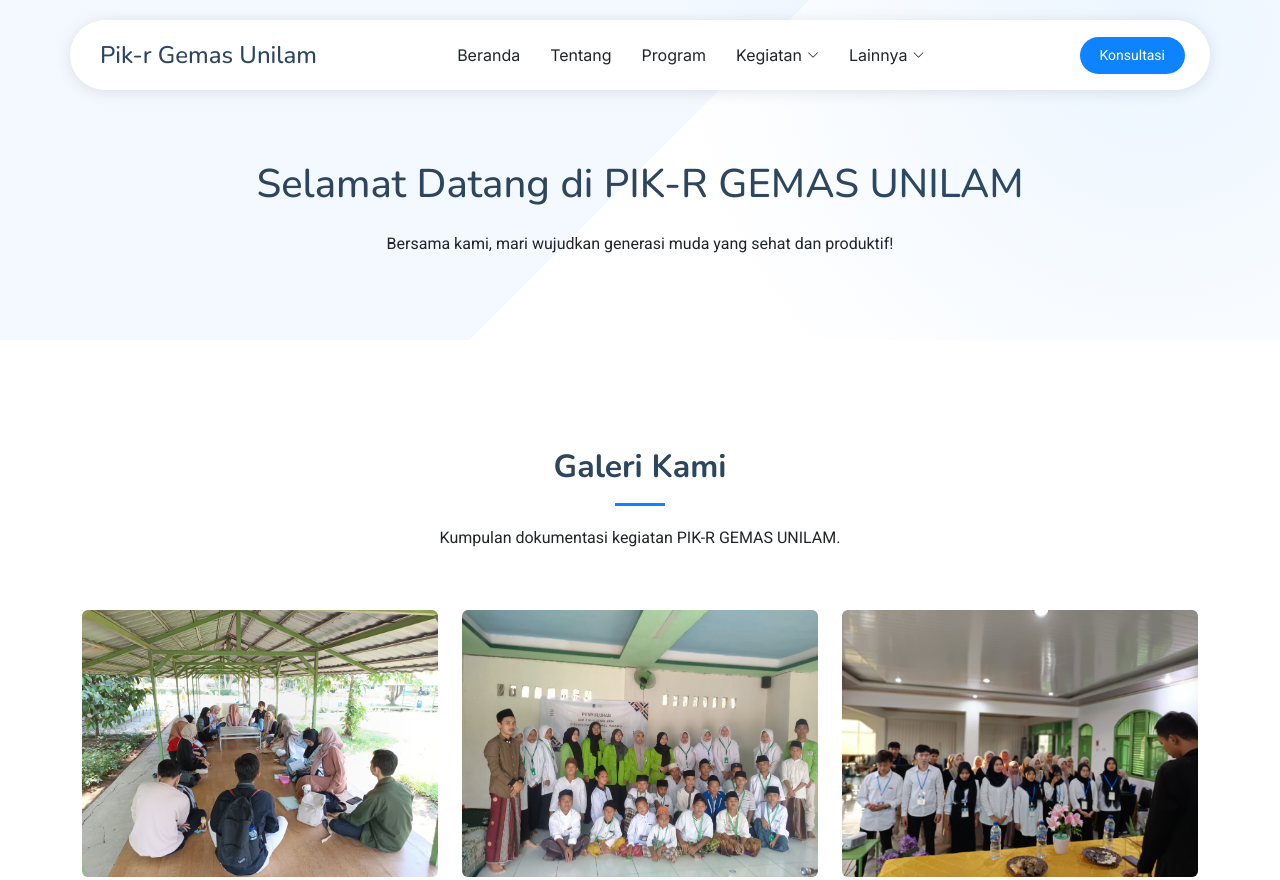
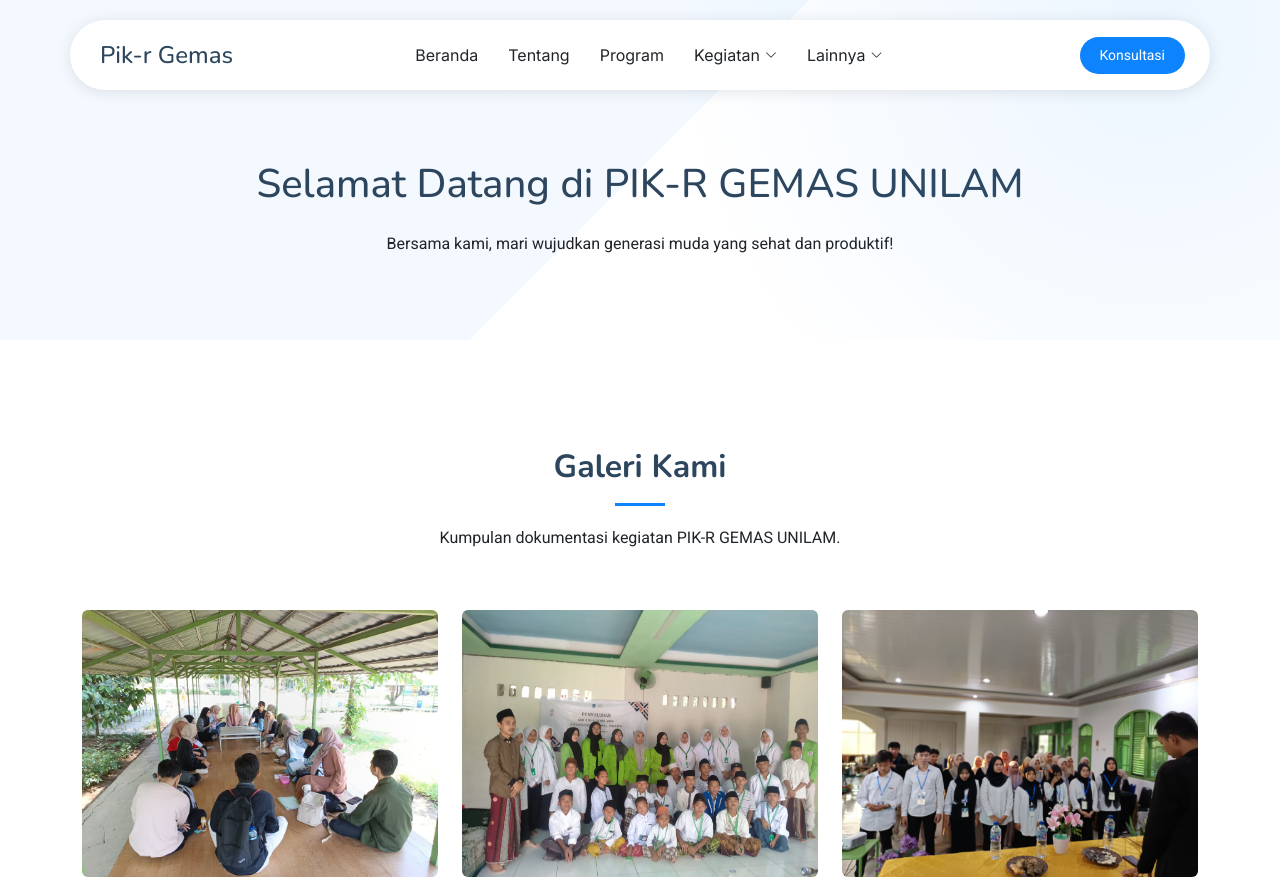
Before and after one commit to pikrgemasunilam/pikrgemasunilam.github.io, a plain HTML site: page galeri.html in a window 1280 px wide. Shown: the top 880 px of the page. Drawn offline with nearby package versions, Linux system fonts and the light colour scheme; animation ran at ten frames a second.

Commit message:
Update galeri.html

```diff
--- a/galeri.html
+++ b/galeri.html
@@ -34,7 +34,7 @@
     <div class="header-container container-fluid container-xl position-relative d-flex align-items-center justify-content-between">
 
       <a href="index.html" class="logo d-flex align-items-center me-auto me-xl-0">
-        <h1 class="sitename">Pik-r Gemas Unilam</h1>
+        <h1 class="sitename">Pik-r Gemas</h1>
       </a>
 
       <nav id="navmenu" class="navmenu">
```
